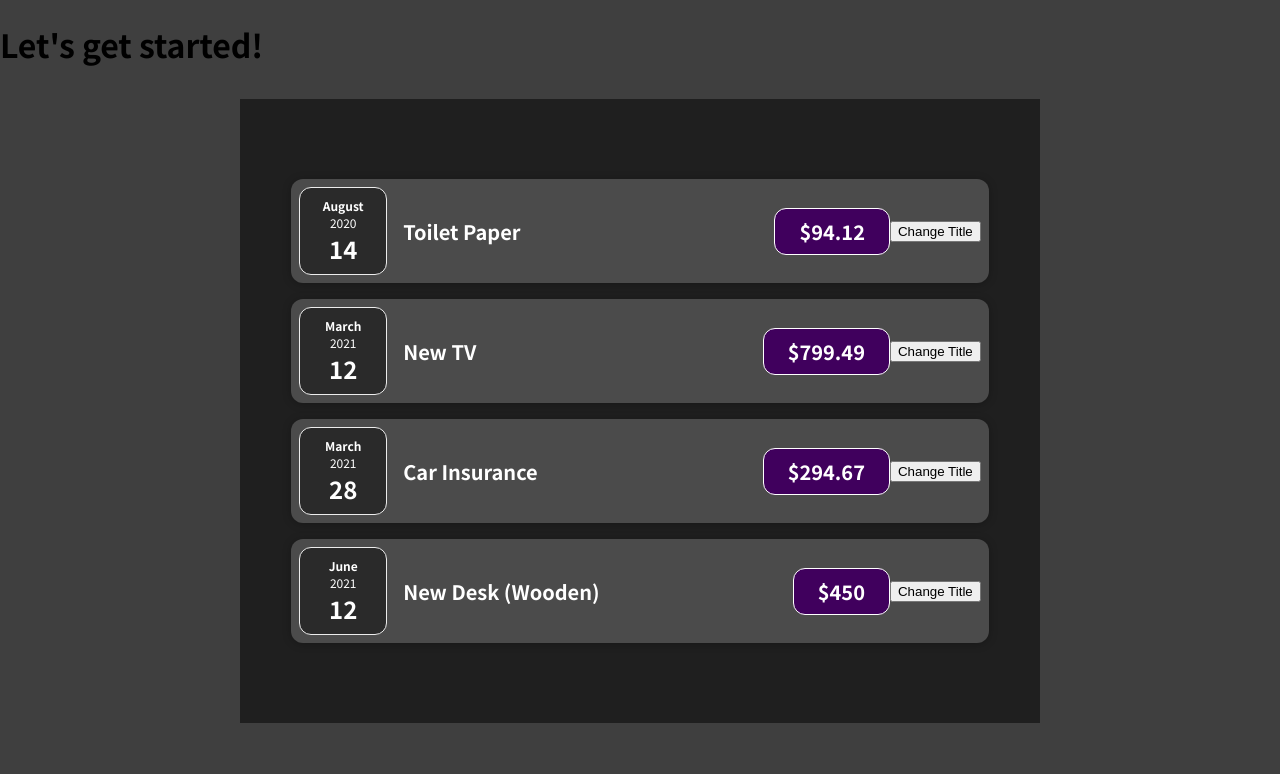
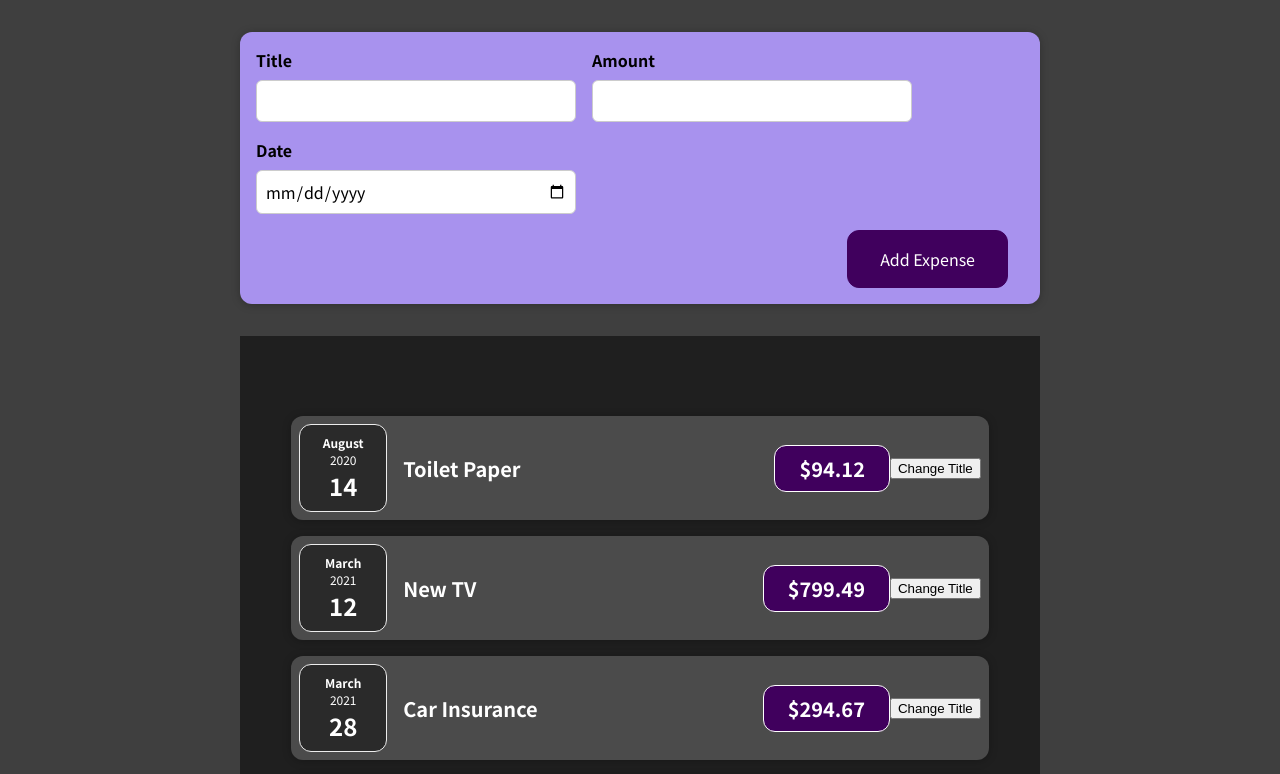
Before and after one commit to ahmetvuruskan/react-complete-guide, a React (Create React App) app: page / in a window 1280 px wide. Shown: the top 774 px of the page. Built offline with nearby package versions, Linux system fonts and the light colour scheme.

Commit message:
adding form inputs

```diff
--- a/src/App.js
+++ b/src/App.js
@@ -1,6 +1,7 @@
 import React from "react";
 import Expenses from "./components/Expenses";
 import "./components/Css/Expenses.css";
+import NewExpense from "./components/NewExpense/NewExpense";
 function App() {
     const expenses =[
         {id: 'e1', title: 'Toilet Paper', amount: 94.12, date: new Date(2020, 7, 14)},
@@ -15,7 +16,7 @@
     //     );
 
     return (<div>
-        <h1>Let's get started!</h1>
+        <NewExpense/>
         <div className="expenses">
             <Expenses expenses={expenses}></Expenses>
         </div>
--- /dev/null
+++ b/src/components/Css/NewExpense/ExpenseForm.css
@@ -0,0 +1,26 @@
+.new-expense__controls {
+    display: flex;
+    flex-wrap: wrap;
+    gap: 1rem;
+    margin-bottom: 1rem;
+    text-align: left;
+}
+
+.new-expense__control label {
+    font-weight: bold;
+    margin-bottom: 0.5rem;
+    display: block;
+}
+
+.new-expense__control input {
+    font: inherit;
+    padding: 0.5rem;
+    border-radius: 6px;
+    border: 1px solid #ccc;
+    width: 20rem;
+    max-width: 100%;
+}
+
+.new-expense__actions {
+    text-align: right;
+}
--- /dev/null
+++ b/src/components/Css/NewExpense/NewExpense.css
@@ -0,0 +1,38 @@
+.new-expense {
+    background-color: #a892ee;
+    padding: 1rem;
+    margin: 2rem auto;
+    width: 50rem;
+    max-width: 95%;
+    border-radius: 12px;
+    text-align: center;
+    box-shadow: 0 1px 8px rgba(0, 0, 0, 0.25);
+}
+
+.new-expense button {
+    font: inherit;
+    cursor: pointer;
+    padding: 1rem 2rem;
+    border: 1px solid #40005d;
+    background-color: #40005d;
+    color: white;
+    border-radius: 12px;
+    margin-right: 1rem;
+}
+
+.new-expense button:hover,
+.new-expense button:active {
+    background-color: #510674;
+    border-color: #510674;
+}
+
+.new-expense button.alternative {
+    color: #220131;
+    border-color: transparent;
+    background-color: transparent;
+}
+
+.new-expense button.alternative:hover,
+.new-expense button.alternative:active {
+    background-color: #ddb3f8;
+}
--- /dev/null
+++ b/src/components/NewExpense/ExpenseForm.js
@@ -0,0 +1,28 @@
+import React from 'react';
+import "./../Css/NewExpense/ExpenseForm.css";
+
+const ExpenseForm = () => {
+    return (
+        <form>
+            <div className="new-expense__controls">
+                <div className="new-expense__control">
+                    <label>Title</label>
+                    <input type="text"></input>
+                </div>
+                <div className="new-expense__control">
+                    <label>Amount</label>
+                    <input type="number" min="0.01" step="0.01"></input>
+                </div>
+                <div className="new-expense__control">
+                    <label>Date</label>
+                    <input type="date" min="2022-01-01" max="2023-07-01"></input>
+                </div>
+            </div>
+            <div className="new-expense__actions">
+                <button type="submit">Add Expense</button>
+            </div>
+        </form>
+    )
+}
+
+export default ExpenseForm;
--- /dev/null
+++ b/src/components/NewExpense/NewExpense.js
@@ -0,0 +1,10 @@
+import React from 'react';
+import "./../Css/NewExpense/NewExpense.css";
+import ExpenseForm from "./ExpenseForm";
+const newExpense =()=>{
+    return <div className="new-expense">
+        <ExpenseForm/>
+    </div>
+}
+
+export default newExpense;
```
